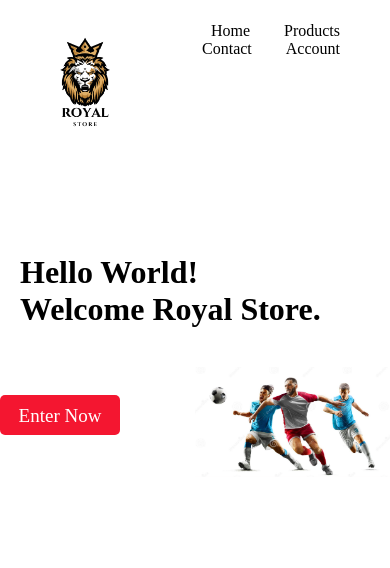
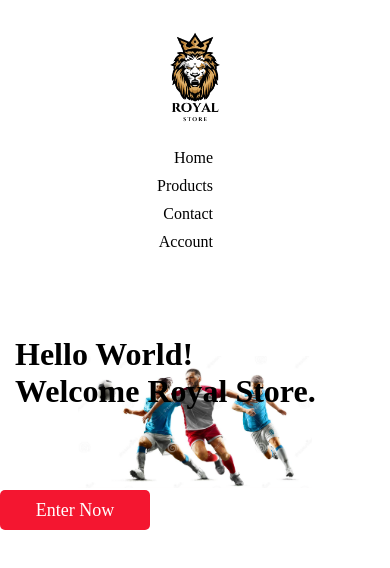
Before and after one commit to nadimurshawon/home-page, a plain HTML site: page index.html in a window 390 px wide. Drawn offline with Linux system fonts and the light colour scheme.

Commit message:
Make responsive

```diff
--- a/style.css
+++ b/style.css
@@ -1,29 +1,33 @@
-*{
+* {
     margin: 0;
     padding: 0;
     box-sizing: border-box;
 }
-.navbar{
+
+.navbar {
     display: flex;
     align-items: center;
     padding: 20px;
 }
-nav{
+
+nav {
     flex: 1;
     text-align: right;
 }
-nav ul{
+
+nav ul {
     display: inline-block;
     list-style-type: none;
     margin-bottom: 95px;
 }
-nav ul li{
+
+nav ul li {
     display: inline-block;
     margin-right: 30px;
     color: black;
 }
 
-p, h1{
+p, h1 {
     color: black;
     text-align: left;
     margin-left: 20px;
@@ -34,7 +38,7 @@ p, h1{
 .shop-button {
     background-color: #f41630;
     color: white;
-    padding: 10px 15px ;
+    padding: 10px 15px;
     border: none;
     border-radius: 5px;
     font-size: 19px;
@@ -44,11 +48,97 @@ p, h1{
     display: inline-block;
     text-align: center;
 }
+
 body {
     background-image: url('football\ \(2\).png');
     background-size: 50% auto;
     background-position: right center;
     background-repeat: no-repeat;
     background-attachment: fixed;
+}
 
+/* Media Queries for responsiveness */
+
+/* For small screens (up to 600px) */
+@media (max-width: 600px) {
+    .navbar {
+        flex-direction: column;
+        padding: 10px;
+    }
+
+    nav ul {
+        margin-bottom: 0;
+    }
+
+    nav ul li {
+        display: block;
+        margin-right: 0;
+        margin-bottom: 10px;
+    }
+
+    .shop-button {
+        width: 100%;
+        font-size: 16px;
+        margin-top: 20px;
+    }
+
+    p, h1 {
+        margin-left: 10px;
+        margin-bottom: 40px;
+    }
+
+    body {
+        background-size: cover;
+        background-position: center center;
+    }
 }
+
+/* For medium screens (601px to 1024px) */
+@media (max-width: 1024px) {
+    .navbar {
+        padding: 15px;
+    }
+
+    nav ul li {
+        margin-right: 20px;
+    }
+
+    .shop-button {
+        width: 150px;
+        font-size: 18px;
+    }
+
+    p, h1 {
+        margin-left: 15px;
+        margin-bottom: 60px;
+    }
+
+    body {
+        background-size: 60% auto;
+    }
+}
+
+
+@media (min-width: 1025px) {
+    .navbar {
+        padding: 20px;
+    }
+
+    nav ul li {
+        margin-right: 30px;
+    }
+
+    .shop-button {
+        width: 120px;
+        font-size: 19px;
+    }
+
+    p, h1 {
+        margin-left: 20px;
+        margin-bottom: 80px;
+    }
+
+    body {
+        background-size: 50% auto;
+    }
+}
```
